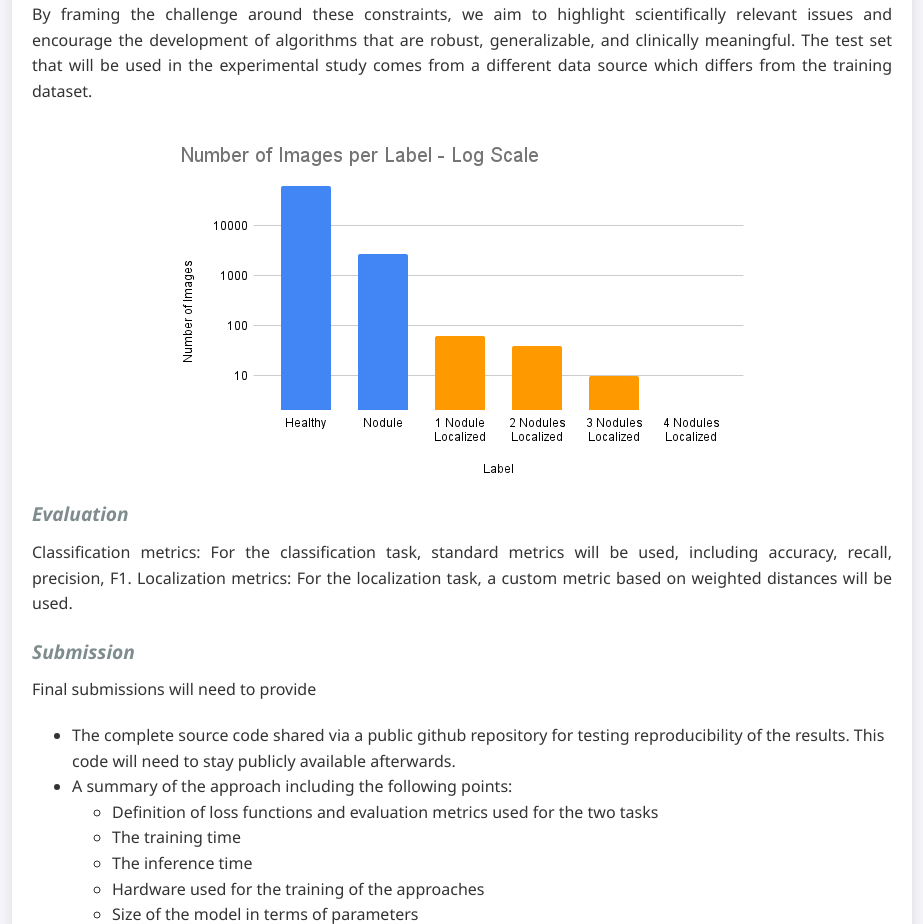
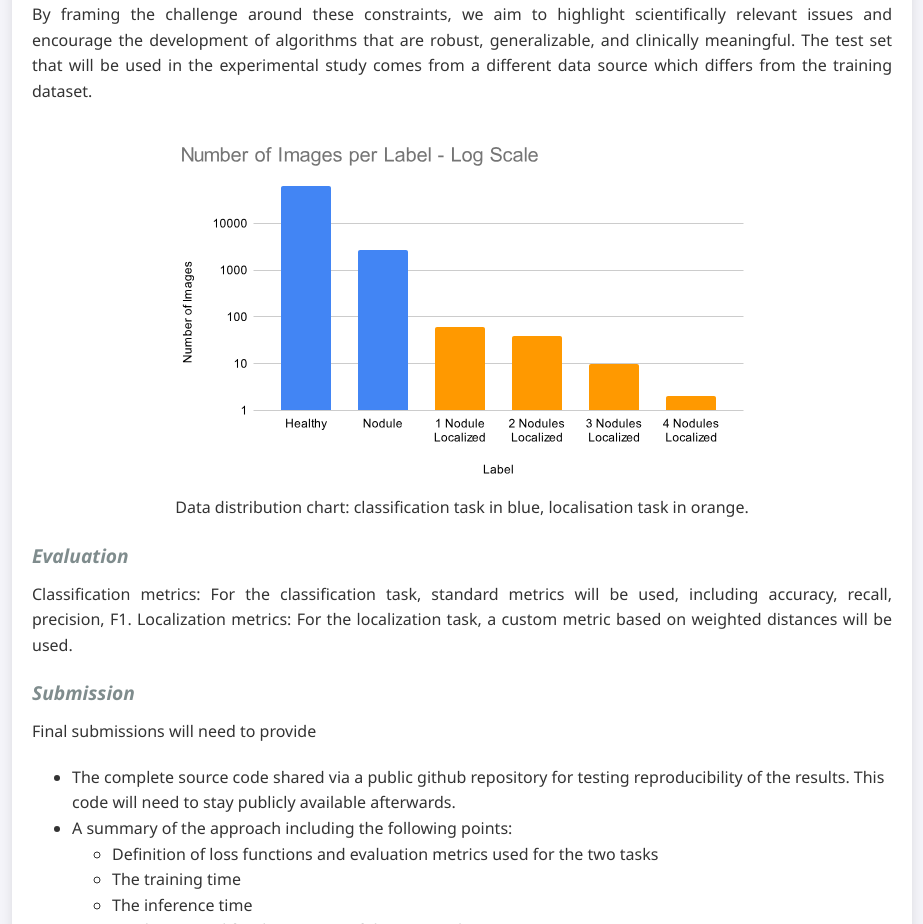
Before and after one commit to GT-I2MDP/website, a plain HTML site: page nodule_challenge.html in a window 1280 px wide. Shown: the part 1442-2366 px from the top of the page, without its empty margins (178-1101 px from the left). Drawn offline with Linux system fonts and the light colour scheme.

Commit message:
Update nodule_challenge.html
update chart visualisation and caption

```diff
--- a/nodule_challenge.html
+++ b/nodule_challenge.html
@@ -44,9 +44,13 @@
 
       </p>
     </section>
-    <div style="display: flex; justify-content: center;">
-      <img src="nodulocc_data_distribution.png" alt="Challenge Data Distribution Chart">
-    </div>
+    <figure style="text-align: center; margin: 20px 0;">
+      <img src="nodulocc_data_distribution.svg"
+           alt="Challenge Data Distribution Chart"
+           width="600" height="371"
+           style="margin: 0 auto;">
+      <figcaption>Data distribution chart: classification task in blue, localisation task in orange.</figcaption>
+    </figure>
     <section>
       <h2>Evaluation</h2>
       <p>
```
